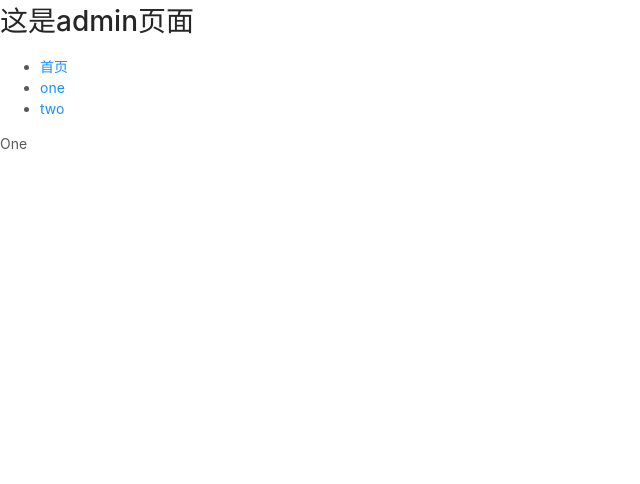
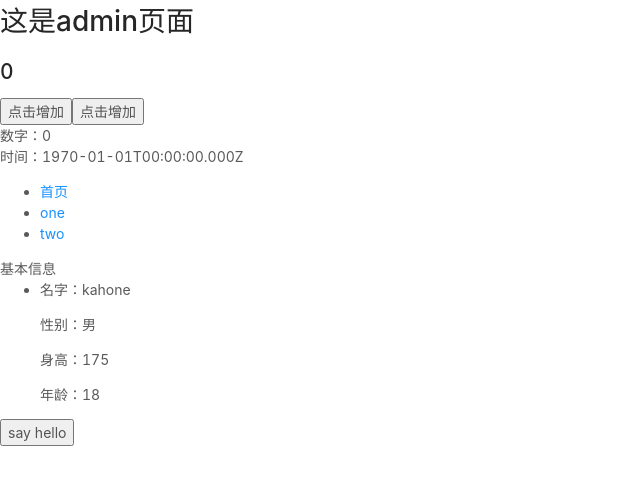
Before and after one commit to Len-kahone/react-webpack-template, a React app: page /admin/one in a window 1280 px wide. Shown: the top 484 px of the page, without its empty margins (0-640 px from the left). Built offline with nearby package versions, Linux system fonts and the light colour scheme.

Commit message:
添加状态管理

```diff
--- a/src/pages/admin/Admin.tsx
+++ b/src/pages/admin/Admin.tsx
@@ -1,18 +1,52 @@
-import React,{Suspense} from "react";
-import { BrowserRouter as Router, Route, Link ,Switch} from "react-router-dom";
+import React, { useState,useReducer } from "react";
+import {
+  BrowserRouter as Router,
+  Route,
+  Link,
+  Switch,
+  RouteComponentProps,
+} from "react-router-dom";
 // import One from "pages/admin/One";
-const One=React.lazy(()=>import("pages/admin/One"));
+const One = React.lazy(() => import("pages/admin/One"));
 // type propsType = RouteComponentProps<any>
 import renderRoutes from "@/routes/renderRoutes";
-interface routePorps{
-  routes?:any,
+import Nav from "./Nav";
+export const ColorContext=React.createContext<string>("");
+
+type routePorps = RouteComponentProps<any>;
+type myProp = routePorps & {
+  routes?: any;
+};
+const Admin: React.FC<myProp> = (props) => {
+  const { routes, history } = props;
+  const [num, setNum] = useState<number>(0);
+  const [time, setTime] = useState<number>(0);
+  type StateType = {
+    num: number;
+  };
+  type ActionType= {
+    type: string;
   }
- const Admin:React.FC<routePorps> = (props) => {
-   const {routes} =props;
+  const reducer = (state: StateType, action: ActionType) => {
+    switch (action.type) {
+      case "add":
+        return {num:state.num+1};
+      case "reduce":
+        return {num:state.num-1};
 
+      default:
+        return {num:0};
+    }
+  };
+  const [state, dispatch] = useReducer(reducer,{num:0});
   return (
+    <ColorContext.Provider value="#f00">
       <div>
         <h1> 这是admin页面</h1>
+        <h2>{state.num}</h2>
+        <button onClick={() => dispatch({ type: "add" })}>点击增加</button>
+        <button onClick={() => dispatch({ type: "reduce" })}>点击增加</button>
+        <Nav time={time}>{num}</Nav>
         <ul>
           <li>
             <Link to="/">首页</Link>
@@ -24,10 +58,10 @@ interface routePorps{
             <Link to="/admin/two">two</Link>
           </li>
         </ul>
-
         <Switch>{renderRoutes(routes)}</Switch>
         {/* <Route  path="/admin/one" component={One}></Route> */}
       </div>
+    </ColorContext.Provider>
   );
 };
 export default Admin;
--- /dev/null
+++ b/src/pages/admin/Nav.tsx
@@ -0,0 +1,22 @@
+import React, { useEffect, useMemo,useReducer } from "react";
+type Data={
+    time:number
+}
+const Nav:React.FC<Data> = ({time,children}) => {
+
+   const newTime:string= useMemo(() => {
+       return changeTime(time);
+   }, [time]);
+    function changeTime(time:number):string{
+        console.log(time+"loading");
+        return new Date(time).toISOString();
+    }
+    return (
+      <div>
+        数字：{children}
+        <p>时间：{newTime}</p>
+      </div>
+    );
+};
+
+export default Nav;
--- a/src/pages/admin/One.tsx
+++ b/src/pages/admin/One.tsx
@@ -1,11 +1,45 @@
-import React from "react";
+import React, { useState, useEffect } from "react";
+
 console.log(process.env.NODE_ENV);
-const One = () => {
-    return (
-        <div>
-            One
-        </div>
-    );
+const One: React.FC = () => {
+  type userInfo = {
+    name: string;
+    gender: string;
+    age?: number;
+    readonly height: number;
+  };
+  useEffect(() => {
+      setTimeout(() => {
+          console.log(333);
+      }, 1000);
+      return () => {
+        //   cleanup;
+      };
+  }, [0]);
+  const [info, setInfo] = useState<userInfo[]>([
+    { "name": "kahone", "gender": "男", "height": 175, "age": 18 }
+  ]);
+  const handleClick = function () {
+    alert("hello");
+  };
+  return (
+    <div>
+      基本信息
+      <ul>
+        {info.map((item, index) => {
+          return (
+            <li key={index}>
+              <p>名字：{item.name}</p>
+              <p>性别：{item.gender}</p>
+              <p>身高：{item.height}</p>
+              <p>年龄：{item.age}</p>
+            </li>
+          );
+        })}
+      </ul>
+      <button onClick={handleClick}>say hello</button>
+    </div>
+  );
 };
 
 export default One;
--- a/src/pages/admin/Two.tsx
+++ b/src/pages/admin/Two.tsx
@@ -1,9 +1,12 @@
-import React from "react";
+import React,{useContext} from "react";
+import {ColorContext} from "./Admin";
 
 const Two = () => {
+    const color=useContext(ColorContext);
     return (
         <div>
             Two
+            <p style={{color}}>这是一段有颜色的文字</p>
         </div>
     );
 };
--- a/src/routes/renderRoutes.tsx
+++ b/src/routes/renderRoutes.tsx
@@ -5,7 +5,6 @@ import { Route } from "react-router-dom";
 const renderRoutes=function(routes:routeConifg[]):any{
     return routes.map(route=>{
         const { path,exact=false, component:Component, routes = [] } = route;
-        console.log(path);
         return (
           <Route
             exact={exact}
--- a/src/routes/routes.tsx
+++ b/src/routes/routes.tsx
@@ -1,28 +1,35 @@
 import React from "react";
+import {
+  RouteComponentProps
+} from "react-router-dom";
 
+type routePorps = RouteComponentProps<any>;
+type myProp=routePorps&{
+  routes?:any
+}
 export interface routeConifg {
   path: string;
-  component: React.FC;
+  component: React.FC<myProp>;
   routes?: routeConifg[];
-  exact?:boolean
+  exact?: boolean;
 }
 
 const routes: routeConifg[] = [
-  { path: "/", exact:true, component: React.lazy(() => import("pages/home/Home")) },
+  { "path": "/", "exact": true, "component": React.lazy(() => import("pages/home/Home")) },
   {
-    path: "/admin",
-    component: React.lazy(() => import("pages/admin/Admin")),
-    routes: [
+    "path": "/admin",
+    "component": React.lazy(() => import("pages/admin/Admin")),
+    "routes": [
       {
-        path: "/admin/one",
-        component: React.lazy(() => import("pages/admin/One")),
+        "path": "/admin/one",
+        "component": React.lazy(() => import("pages/admin/One"))
       },
       {
-        path: "/admin/two",
-        component: React.lazy(() => import("pages/admin/Two")),
-      },
-    ],
+        "path": "/admin/two",
+        "component": React.lazy(() => import("pages/admin/Two"))
+      }
+    ]
   },
-  { path: "/login", component: React.lazy(() => import("pages/login/Login")) },
+  { "path": "/login", "component": React.lazy(() => import("pages/login/Login")) }
 ];
 export default routes;
```
Also changed, not shown: src/routes/route-loadable.ts (deleted, +0 -16 lines), src/routes/route-loader.tsx (deleted, +0 -91 lines), src/routes/routes-config2.tsx (deleted, +0 -113 lines). Lines whose indentation alone changed are shown as unchanged.
